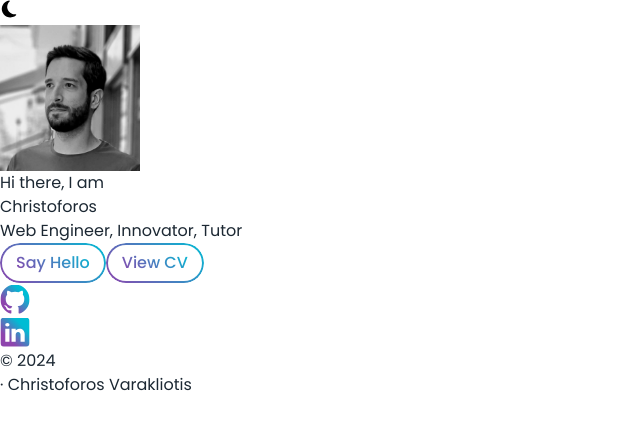
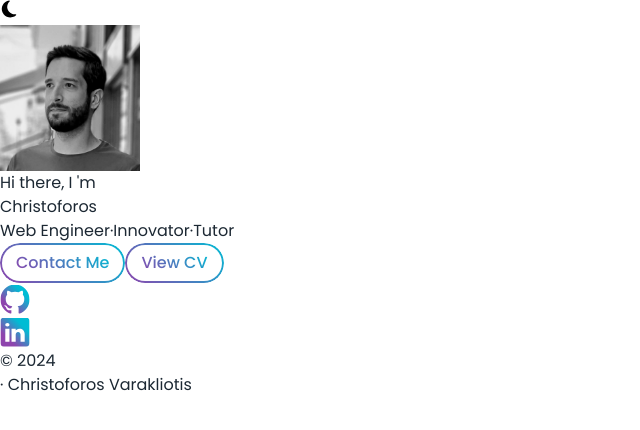
Before and after one commit to cvara/personal-website, a Gatsby site: page / in a window 1280 px wide. Shown: the whole page, without its empty margins (0-640 px from the left). Built offline with nearby package versions, Linux system fonts and the light colour scheme; Gatsby itself is replaced by a stand-in of ours.

Commit message:
landing page tweaks

```diff
--- a/src/pages/index.js
+++ b/src/pages/index.js
@@ -26,15 +26,19 @@ const IndexPage = () => (
         </div>
         <div className="flex flex-col items-center">
           <div className="text-subtitleSm md:text-subtitle mb-2 md:mb-2">
-            Hi there, I am{" "}
+            Hi there, I &apos;m{" "}
           </div>
           <div className="text-titleSm md:text-title mb-3">Christoforos</div>
-          <div className="text-subtitleSm md:text-subtitle mb-10">
-            Web Engineer, Innovator, Tutor
+          <div className="text-subtitleSm md:text-subtitle mb-10 flex gap-2">
+            Web Engineer
+            <span className="text-purple">&middot;</span>
+            Innovator
+            <span className="text-purple">&middot;</span>
+            Tutor
           </div>
           <div className="flex gap-4 mb-6 max-sm:flex-col">
             <a href="mailto:c.varakliotis@gmail.com">
-              <Button className="w-40">Say Hello</Button>
+              <Button className="w-40">Contact Me</Button>
             </a>
 
             <Link to="/cv">
```
